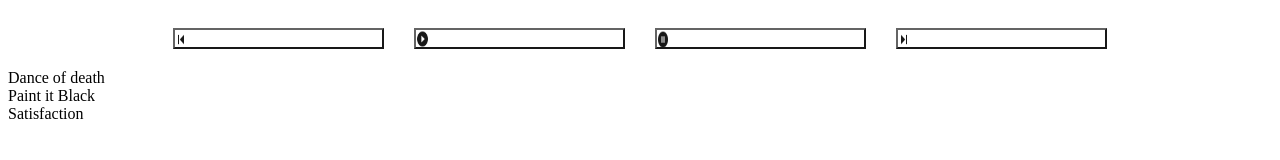
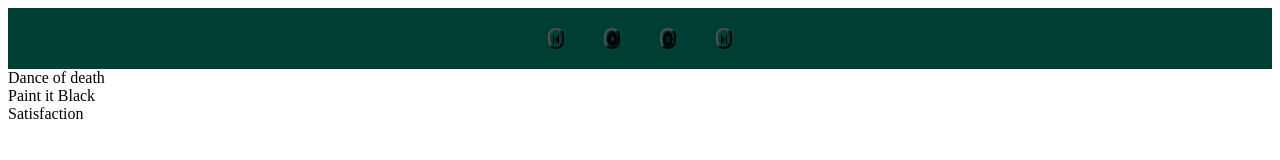
Before and after one commit to DonnaAnnIssac/MusicPlayer-js, a plain HTML site: page index.html in a window 1280 px wide. Drawn offline with nearby package versions, Linux system fonts and the light colour scheme; no server answers.

Commit message:
Make changes to controls UI

```diff
--- a/index.html
+++ b/index.html
@@ -6,22 +6,27 @@
       <link href="styles.css" rel="stylesheet">
   </head>
   <body>
-    <div id="container">
-      <div id="controls">
+    <div class="rootContainer" id="root">
+    <div class="controlsContainer">
       <div class="btn">
         <input type="button" id="prevBtn" ></input>
+      </div>
+      <div class="btn">
         <input type="button" id="playBtn" ></input>
+      </div>
+      <div class="btn">
         <input type="button" id="pauseBtn"></input>
+      </div>
+      <div class="btn">
         <input type="button" id="nextBtn"></input>
       </div>
-        <div id="trackInfo">
+    </div>
+    <div class="trackInfo">
       <div id="title"></div>
       <div id="timer"></div>
       <div id="duration"></div>
     </div>
   </div>
-
-    </div>
     <script src="src/node_modules/howler/dist/howler.js" type="text/javascript"></script>
     <script src="src/musicPlayer.js" type="text/javascript"></script>
   </body>
--- a/src/musicPlayer.js
+++ b/src/musicPlayer.js
@@ -37,7 +37,7 @@ function initAudioPlayer() {
     var listItem = createListItem(song,index)
     playlistContainer.appendChild(listItem)
   })
-  var parent = document.getElementById('container')
+  var parent = document.getElementById('root')
   parent.appendChild(playlistContainer)
 }
 
--- a/styles.css
+++ b/styles.css
@@ -1,10 +1,16 @@
+.controlsContainer {
+  display: flex;
+  flex-direction: row;
+  justify-content: center;
+  background-color: #003d33;
+}
 .btn {
-  display: flex;
   outline: none;
   opacity: 0.9;
   cursor: pointer;
-  border-radius: 20px;
-  padding: 20px 150px;
+  padding: 20px;
+  box-sizing: border-box;
+  /*flex: 1;*/
 }
 .btn:hover {
   opacity: 1.0;
@@ -13,30 +19,29 @@
 #playBtn {
   background: url("./images/play2.png") no-repeat;
   background-size: 13px 18px;
-  flex: 1;
-  margin-left: 15px;
-  margin-right: 15px;
+  border-radius: 50px;
 }
 #pauseBtn {
   background: url("./images/pause2.png") no-repeat;
   background-size: 12px 19px;
-  flex: 1;
-  margin-left: 15px;
-  margin-right: 15px;
+  border-radius: 50px;
+  /*flex: 1;*/
 }
 
 #prevBtn {
   background: url("./images/prev.png") no-repeat;
   background-size: 12px 19px;
-  flex: 1;
-  margin-left: 15px;
-  margin-right: 15px;
+  border-radius: 50px;
+  /*flex: 1;*/
 }
 
 #nextBtn {
   background: url("./images/next.png") no-repeat;
   background-size: 12px 19px;
-  flex: 1;
-  margin-left: 15px;
-  margin-right: 15px;
+  border-radius: 50px;
+  /*flex: 1;*/
 }
+
+.trackInfo {
+  /*flex: 0;*/
+}
```
Lines whose indentation alone changed are shown as unchanged.
